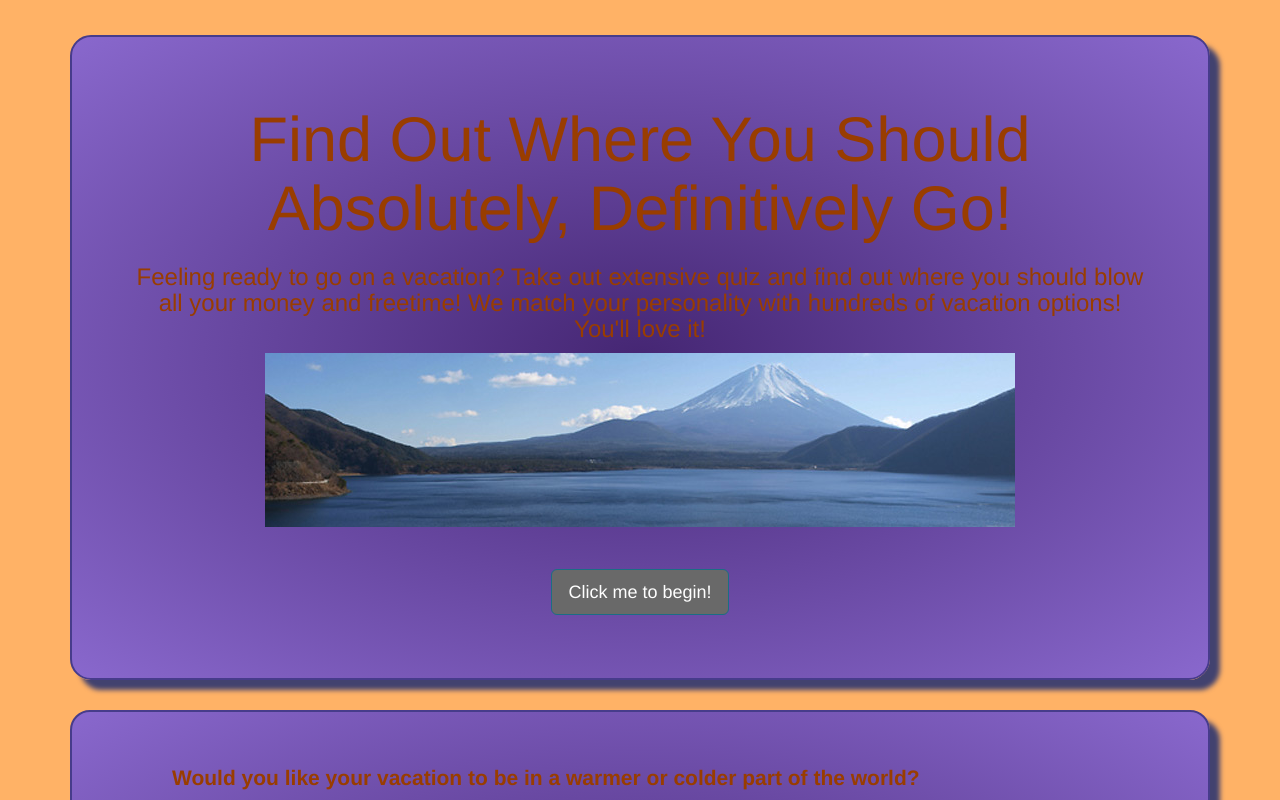
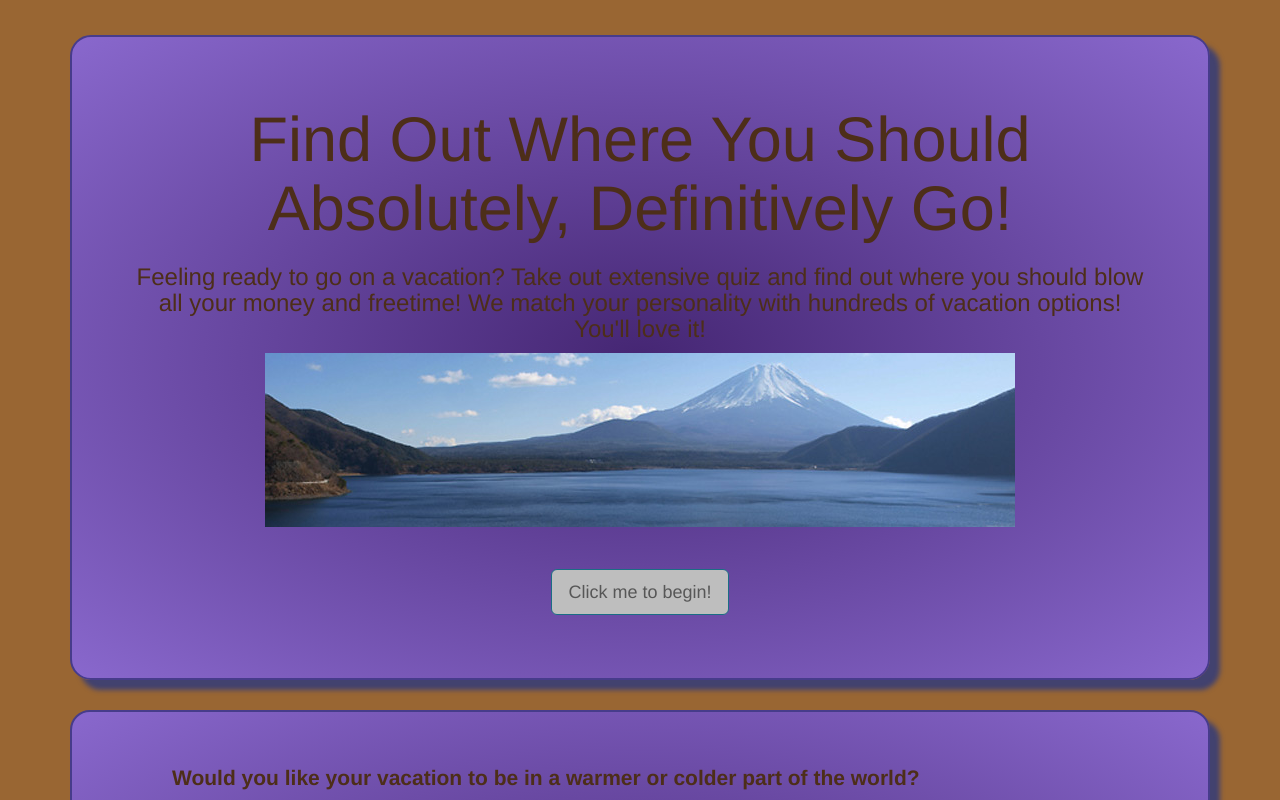
Before and after one commit to buffbabyfinn/quizreview, a plain HTML site: page index.html in a window 1280 px wide. Both pictures are taken after a click on the button "Click me to begin!". Shown: the top 800 px of the page. Drawn offline with Linux system fonts and the light colour scheme.

Commit message:
fix up style a bit, adjust colors.

```diff
--- a/css/styles.css
+++ b/css/styles.css
@@ -3,7 +3,7 @@
   padding: 30px 30px 40px 100px;
   background: radial-gradient(ellipse, #452673, #8968CD);
   border-radius: 20px;
-  color: #993D00;
+  color: #4D2E19;
   margin-bottom: 3em;
   border: 2px solid #473C8B;
   box-shadow: 10px 10px 5px #42426F;
@@ -16,7 +16,7 @@
   text-align: center;
   margin-top: 2.5em;
   background: radial-gradient(ellipse, #452673, #8968CD);
-  color: #993D00;
+  color: #4D2E19;
   border: 2px solid #473C8B;
   box-shadow: 10px 10px 5px #42426F;
 
@@ -30,7 +30,7 @@
   padding-bottom: 2em;
 }
 body {
-  background-color: #FFB266;
+  background-color: #996633;
 }
 .questions p {
   font-size: 1.5em;
@@ -39,12 +39,16 @@ body {
 }
 .btn:focus {
   outline: none !important;
+  background-color: #BEBEBE;
+  color: #575757;
 }
-#startbtn:focus {
-  background-color: #696969;
+.btn {
+  color: #737373;
 }
-#submit {
-  outline: none !important;
+.btn:hover{
+  background-color: #1487B8;
+  color: #8F9DA3
+  outline: none;
 }
 #tokyo{
   text-align: center;
```
